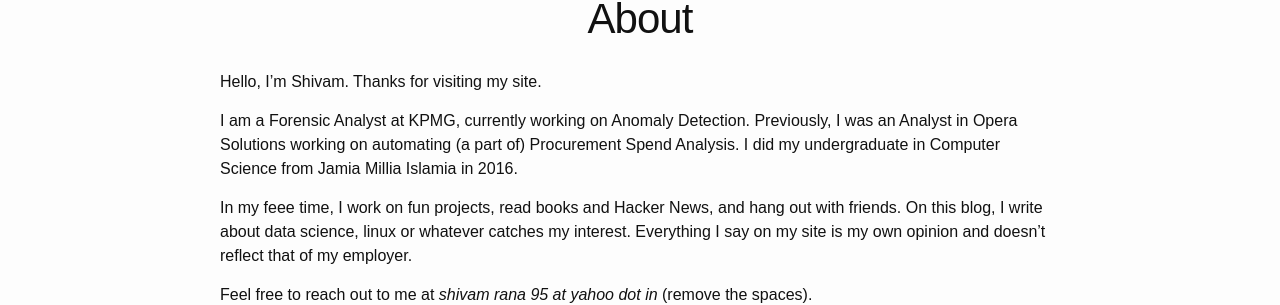
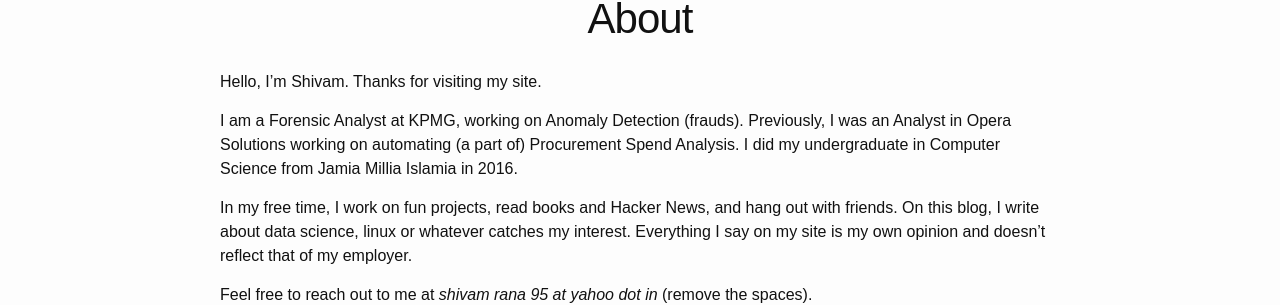
Before and after one commit to TrigonaMinima/TrigonaMinima.github.io, a Jekyll site: the page built from pages/About/index.md, in a window 1280 px wide. Shown: the part 278-583 px from the top of the page. Built offline with Jekyll 4.4.1, drawn with Linux system fonts in a browser that asks for light colours.

Commit message:
About page update

```diff
--- a/pages/About/index.md
+++ b/pages/About/index.md
@@ -6,8 +6,8 @@ permalink: /about/
 
 Hello, I'm Shivam. Thanks for visiting my site.
 
-I am a Forensic Analyst at KPMG, currently working on Anomaly Detection. Previously, I was an Analyst in Opera Solutions working on automating (a part of) Procurement Spend Analysis. I did my undergraduate in Computer Science from Jamia Millia Islamia in 2016.
+I am a Forensic Analyst at KPMG, working on Anomaly Detection (frauds). Previously, I was an Analyst in Opera Solutions working on automating (a part of) Procurement Spend Analysis. I did my undergraduate in Computer Science from Jamia Millia Islamia in 2016.
 
-In my feee time, I work on fun projects, read books and Hacker News, and hang out with friends. On this blog, I write about data science, linux or whatever catches my interest. Everything I say on my site is my own opinion and doesn't reflect that of my employer.
+In my free time, I work on fun projects, read books and Hacker News, and hang out with friends. On this blog, I write about data science, linux or whatever catches my interest. Everything I say on my site is my own opinion and doesn't reflect that of my employer.
 
 Feel free to reach out to me at *shivam rana 95 at yahoo dot in* (remove the spaces).
```
